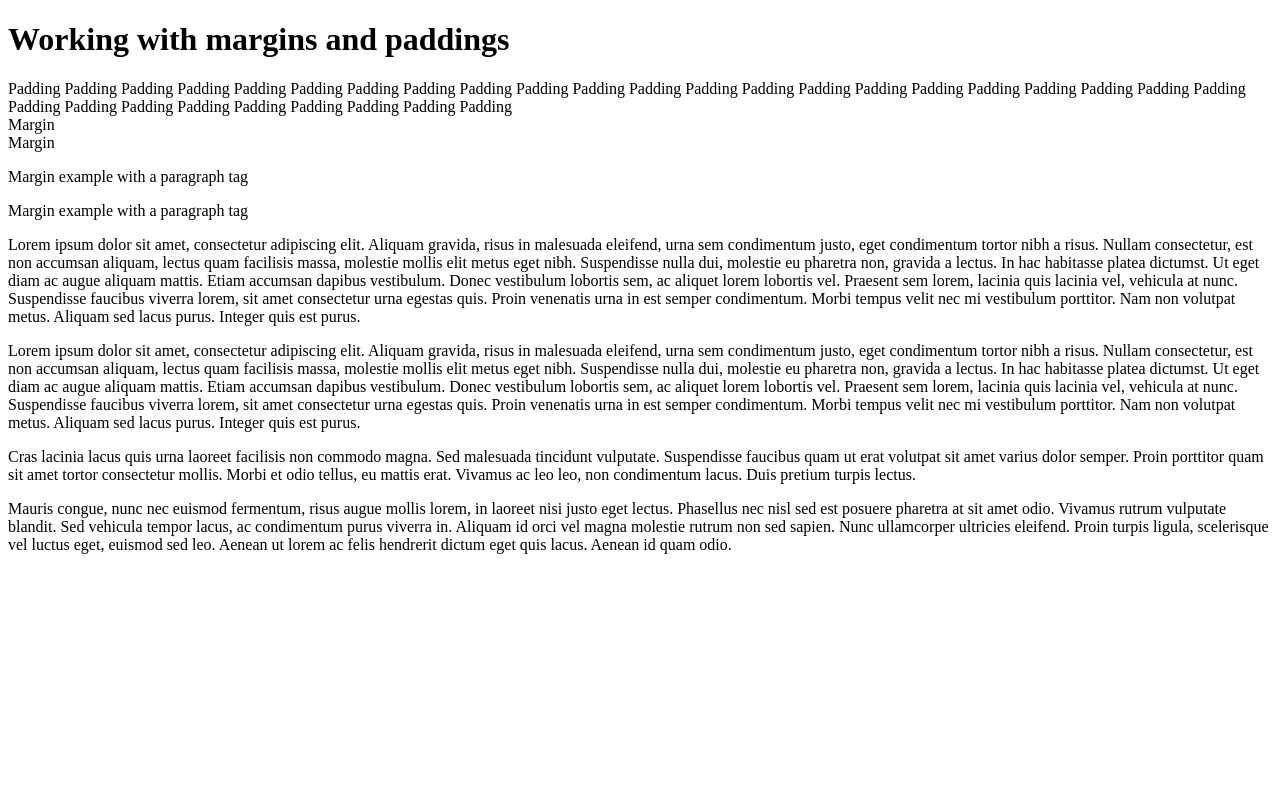
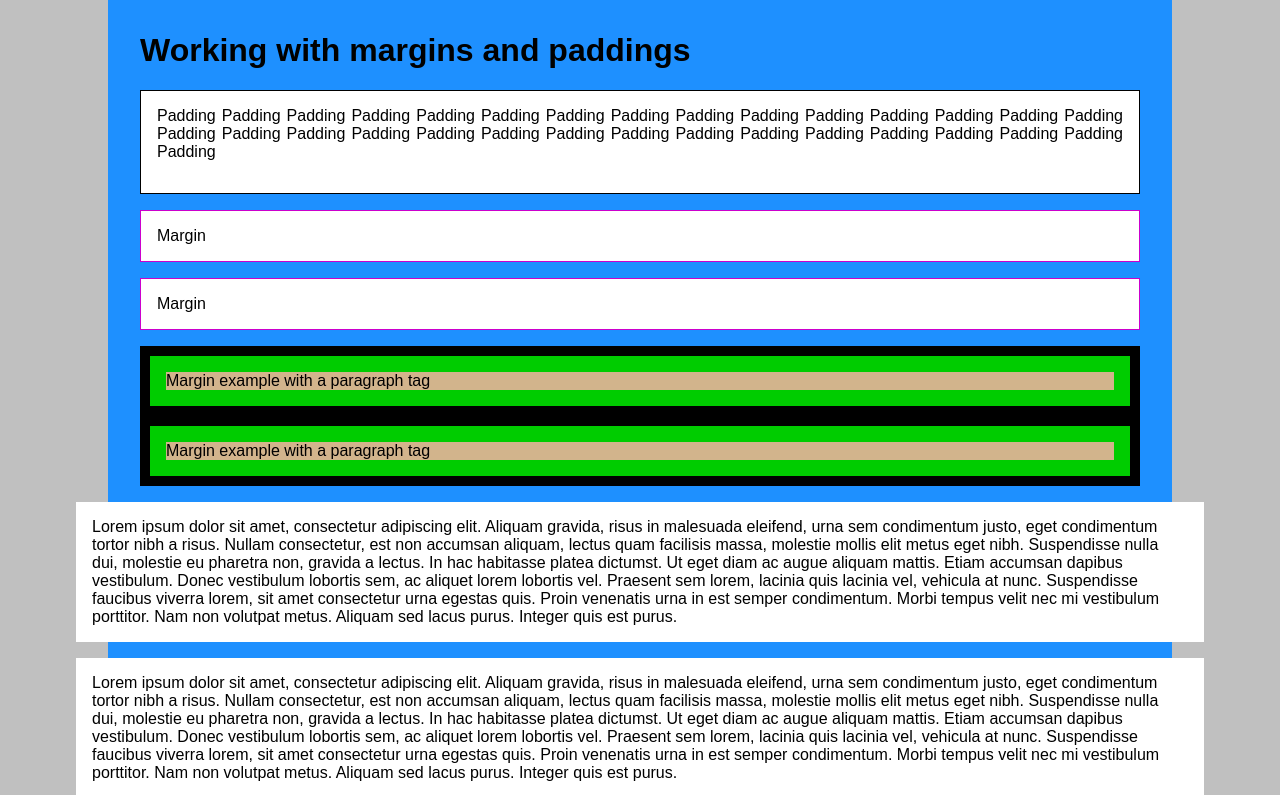
Before and after one commit to jbiscailuz/html-css-sva-2017, a plain HTML site: page week2/8-margin-padding.html in a window 1280 px wide. Shown: the top 795 px of the page. Drawn offline with Linux system fonts and the light colour scheme.

Commit message:
Updating w 2 files with examples

```diff
--- a/week2/8-margin-padding.html
+++ b/week2/8-margin-padding.html
@@ -7,7 +7,7 @@
 
 <body>
 
-<div id="wrapper">
+<div class="wrapper">
 	<header>
 		<h1>Working with margins and paddings</h1>
 	</header>
--- a/week2/borders.css
+++ b/week2/borders.css
@@ -0,0 +1,49 @@
+body {
+  color: gray;
+}
+
+div {
+  /*border-style: solid;
+  border-color: blue;
+  border-width: 10px;*/
+
+  border: 10px solid blue;
+}
+
+.top {
+  border-color: teal;
+  border-width: 4px;
+}
+
+.bottom {
+  border-right: 1px solid red;
+  border-left-color: orange;
+}
+
+ul li {
+  border-bottom: 1px solid black;
+}
+
+ul li:last-child {
+  border: none;
+}
+
+.rounded {
+  border: 2px solid red;
+  border-radius: 20px;
+}
+
+.circle {
+  border: 10px solid dodgerblue;
+  width: 150px;
+  text-align: center;
+  line-height: 150px;
+  /*border-radius: 50%;*/
+  transition: all 1s;
+}
+
+.circle:hover {
+  border-radius: 50%;
+  transform: rotate(360deg);
+  border-color: pink;
+}
--- a/week2/file-include-2.css
+++ b/week2/file-include-2.css
@@ -0,0 +1,3 @@
+ul {
+  color: purple;
+}
--- a/week2/file-include.css
+++ b/week2/file-include.css
@@ -0,0 +1,9 @@
+@import "file-include-2.css";
+
+body {
+  background: #c0c0c0;
+}
+
+h1 {
+  color: red;
+}
--- a/week2/margin-padding.css
+++ b/week2/margin-padding.css
@@ -0,0 +1,56 @@
+body {
+  font: 16px arial;
+  background-color: #c0c0c0;
+  margin: 0;
+}
+
+.wrapper {
+  max-width: 1000px;
+  margin: 0 auto;
+  background-color: dodgerblue;
+  padding: 2em;
+}
+
+.wrapper h1 {
+  margin-top: 0;
+}
+
+.padding-example {
+  background-color: white;
+  text-align: justify;
+  padding: 1em;
+  padding-bottom: 2em;
+  border: 1px solid black;
+}
+
+.margin-example {
+  background-color: #fff;
+  border: 1px solid #cc00cc;
+  padding: 1em;
+  margin: 1em 0;
+}
+
+.example {
+  background-color: #00cc00;
+  border: 10px solid black;
+  padding: 1em;
+}
+
+.example p {
+  background-color: tan;
+  margin: 0;
+}
+
+.highlightBox {
+  background-color: white;
+  padding: 1em;
+  margin: 1em -4em;
+}
+
+.highlightBox p:first-child {
+  margin-top: 0;
+}
+
+.highlightBox p:last-child {
+  margin-bottom: 0;
+}
```
Also changed, not shown: week2/1-file-include.html (+1 -0 lines), week2/4-sizing.html (+67 -0 lines), week2/7-overflow.html (+3 -1 lines), week2/pseudo.css (+32 -0 lines).
